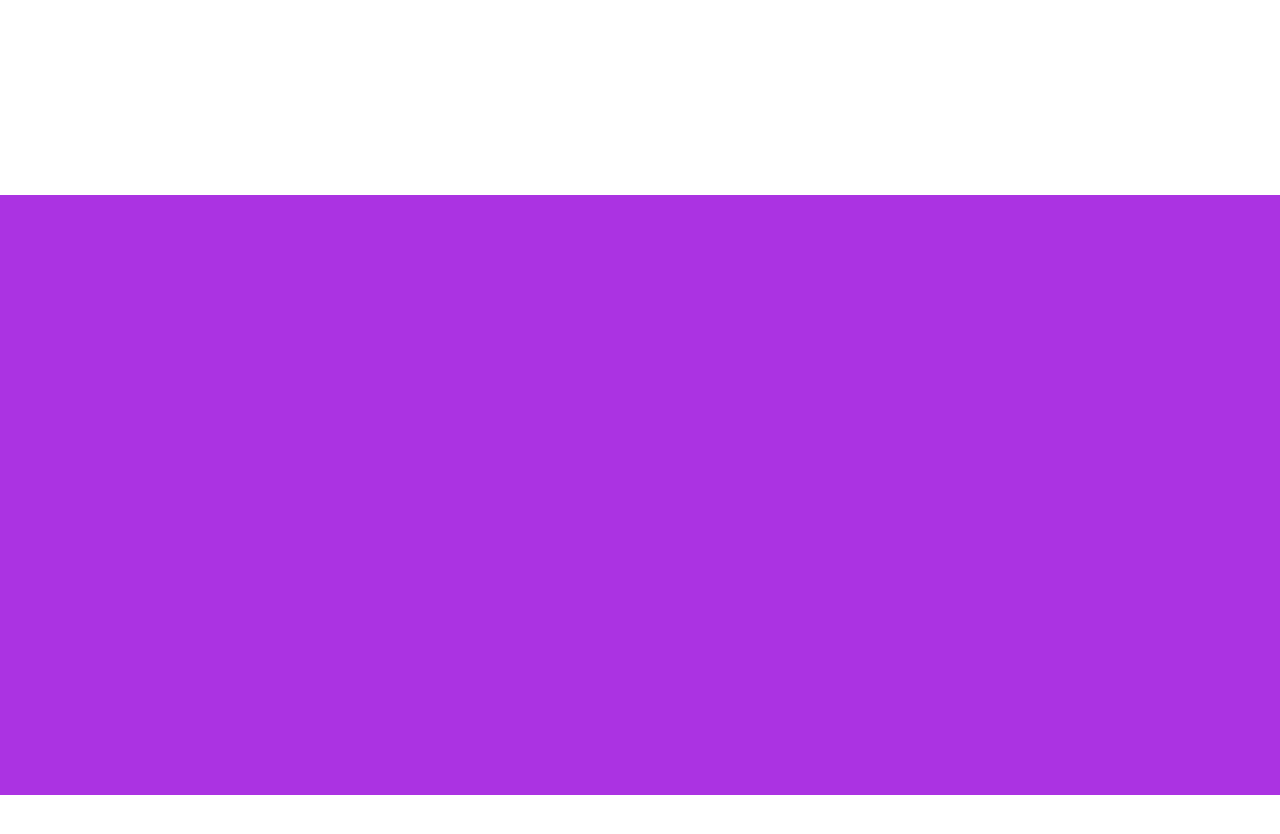
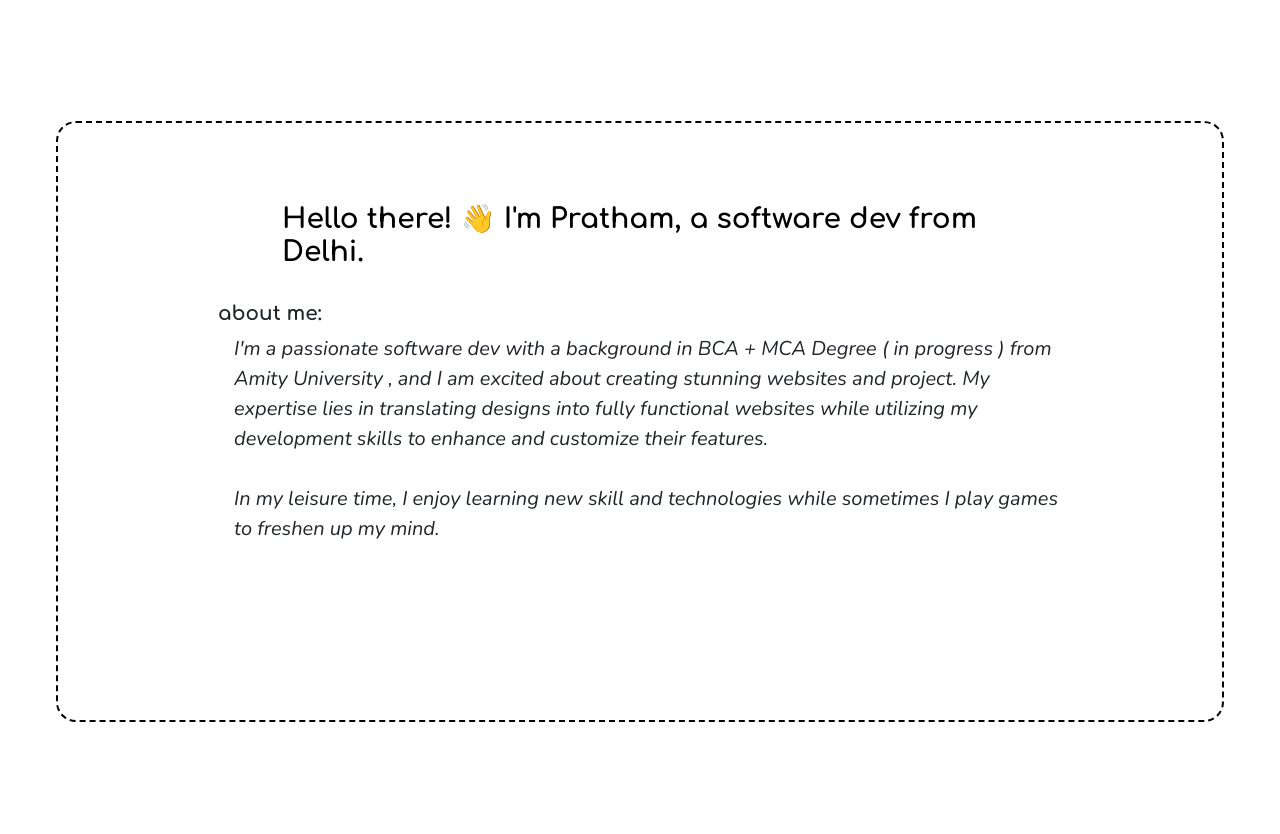
Before and after one commit to Xane07/xaneDev, a React (Vite) app: page / in a window 1280 px wide. Shown: the part 680-1514 px from the top of the page. Built offline with nearby package versions, Linux system fonts and the light colour scheme.

Commit message:
worked on about me

```diff
--- a/src/elements/aboutMe/Me.css
+++ b/src/elements/aboutMe/Me.css
@@ -1,5 +1,37 @@
-.about{
-    background-color: #ab33e2;
-    height: 600px;
-    margin-top: 300px;
+@import url("https://fonts.googleapis.com/css2?family=Comfortaa:wght@700&display=swap");
+@import url("https://fonts.googleapis.com/css2?family=Nunito:ital,wght@1,200&display=swap");
+
+.about {
+  margin: 7vh;
+  margin-top: 28vh;
+  display: block;
+  padding: 20vh;
+  padding-top: 30vh;
+  border: dashed black 2px;
+  border-radius: 20px;
 }
+
+.hd1 {
+  color: black;
+  font-family: "Comfortaa", sans-serif;
+  display: flex;
+  justify-content: center;
+  margin-left: 4rem;
+  margin-top: -20vh;
+  margin-bottom: 2rem;
+}
+
+.subhd{
+  font-family: "Comfortaa", sans-serif;
+}
+
+
+.abtsec {
+  padding-top: 2px;
+}
+
+.para {
+  font-family: "Nunito", sans-serif;
+  font-size: 20px;
+  padding-left: 2vh;
+}
--- a/src/elements/aboutMe/mesection.jsx
+++ b/src/elements/aboutMe/mesection.jsx
@@ -1,12 +1,27 @@
-import './Me.css'
+import "./Me.css";
 
-function Me(){
-    return(
-        <><div className='about' id='about'>
-
+function Me() {
+  return (
+    <>
+      <div className="abtsec" id="abtsec">
+        <div className="about" id="about">
+          <h3 className="hd1">
+            Hello there! 👋 I'm Pratham, a software dev from Delhi.
+          </h3>
+          <h5 className="subhd">about me:</h5>
+          <p className="para">
+            I'm a passionate software dev with a background in BCA + MCA Degree
+            ( in progress ) from Amity University , and I am excited about creating stunning
+            websites and project. My expertise lies in translating designs into
+            fully functional websites while utilizing my development skills to
+            enhance and customize their features.<br></br><br></br>In my leisure time, I
+            enjoy learning new skill and technologies while sometimes I play
+            games to freshen up my mind.
+          </p>
         </div>
-        </>
-    )
+      </div>
+    </>
+  );
 }
 
 export default Me;
--- a/src/elements/header/header.jsx
+++ b/src/elements/header/header.jsx
@@ -4,7 +4,7 @@ import './header.css'
 
 class ScrollToAreaButton extends React.Component {
   scrollToAbout = () => {
-    const targetArea = document.getElementById("about");
+    const targetArea = document.getElementById("abtsec");
     if (targetArea) {
       // Scroll to the target area smoothly
       targetArea.scrollIntoView({ behavior: 'smooth' });
```
